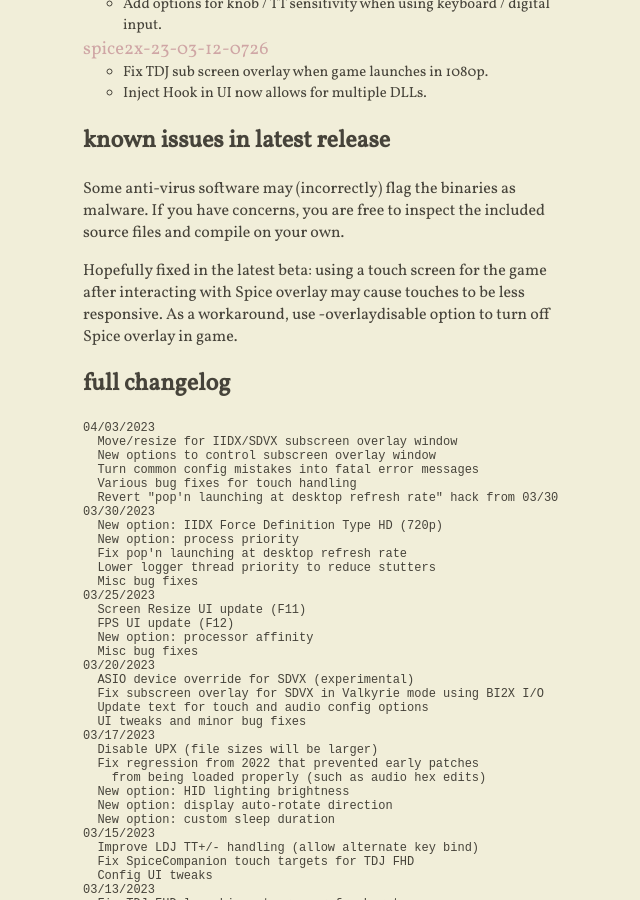
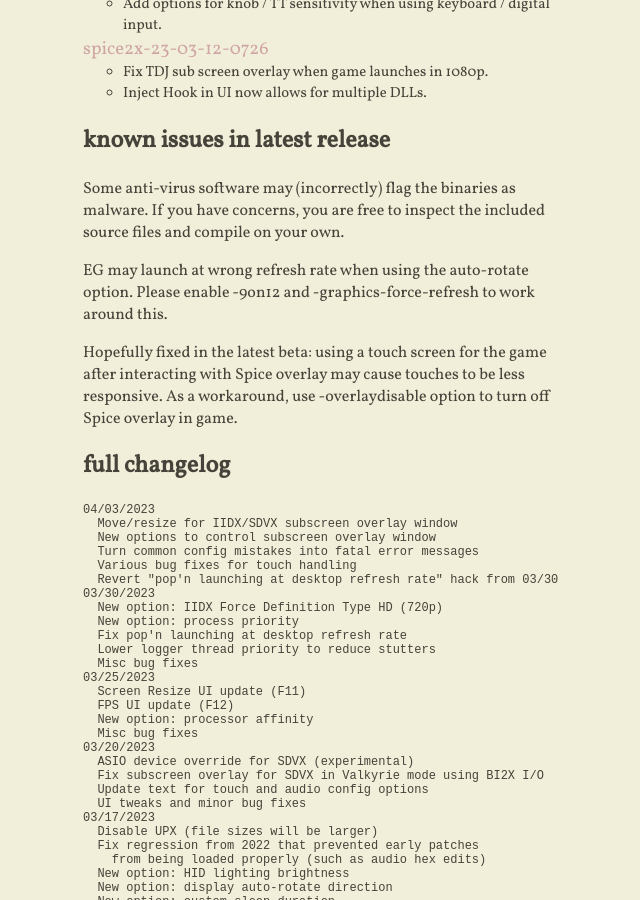
Before and after one commit to spice2x/spice2x.github.io, a Jekyll site: the page built from docs/index.html, in a window 1280 px wide and 900 px high, scrolled down 1221 px. Shown: the whole window, without its empty margins (421-1061 px from the left). Built offline with Jekyll 4.4.1, drawn with Linux system fonts in a browser that asks for light colours; nearby versions of some CDN libraries.

Commit message:
Note about eg auto rotate

```diff
--- a/docs/_includes/content.html
+++ b/docs/_includes/content.html
@@ -129,6 +129,10 @@
 </p>
 
 <p>
+  EG may launch at wrong refresh rate when using the auto-rotate option. Please enable -9on12 and -graphics-force-refresh to work around this.
+</p>
+
+<p>
   Hopefully fixed in the latest beta: using a touch screen for the game after interacting with Spice overlay may cause touches to be less responsive.
   As a workaround, use -overlaydisable option to turn off Spice overlay in game.
 </p>
```
